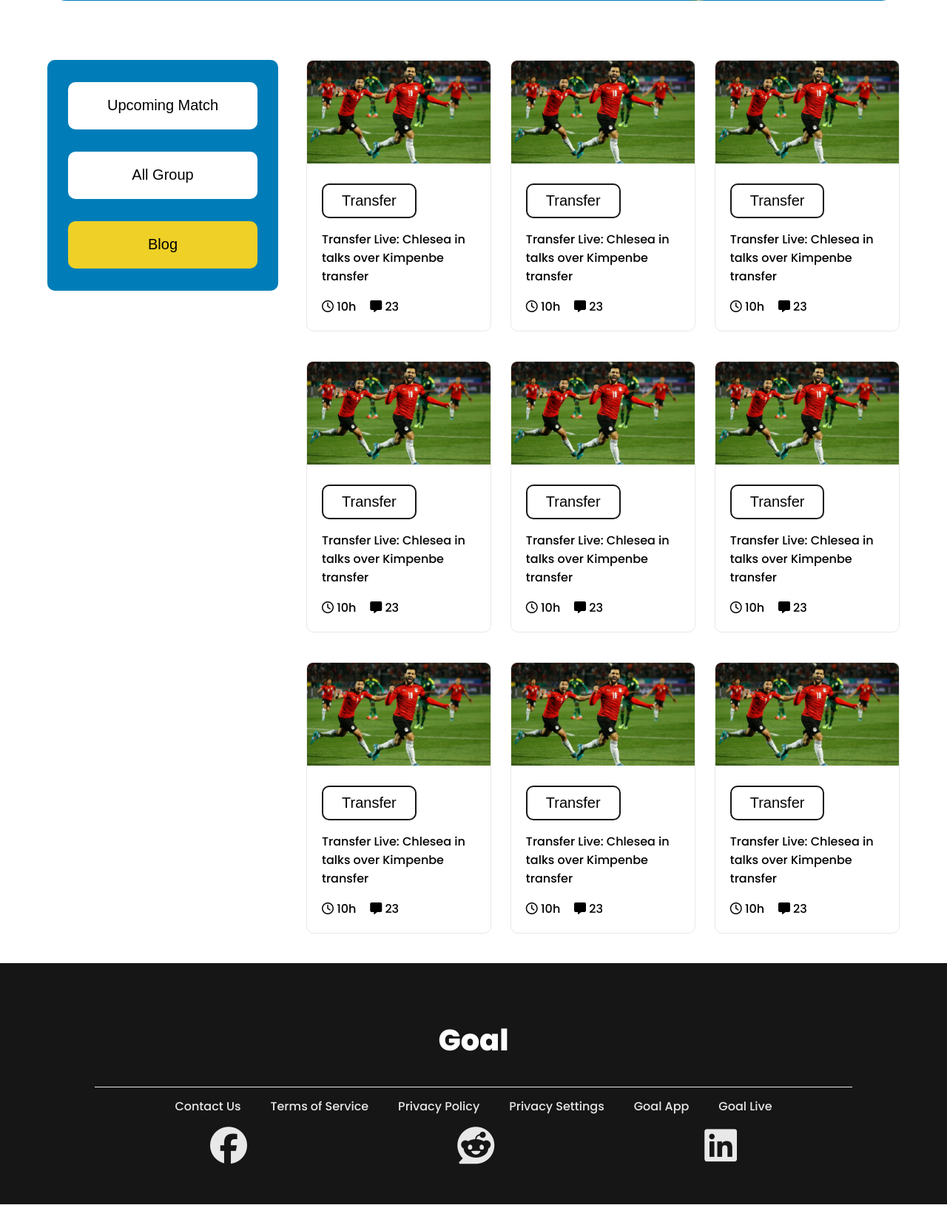
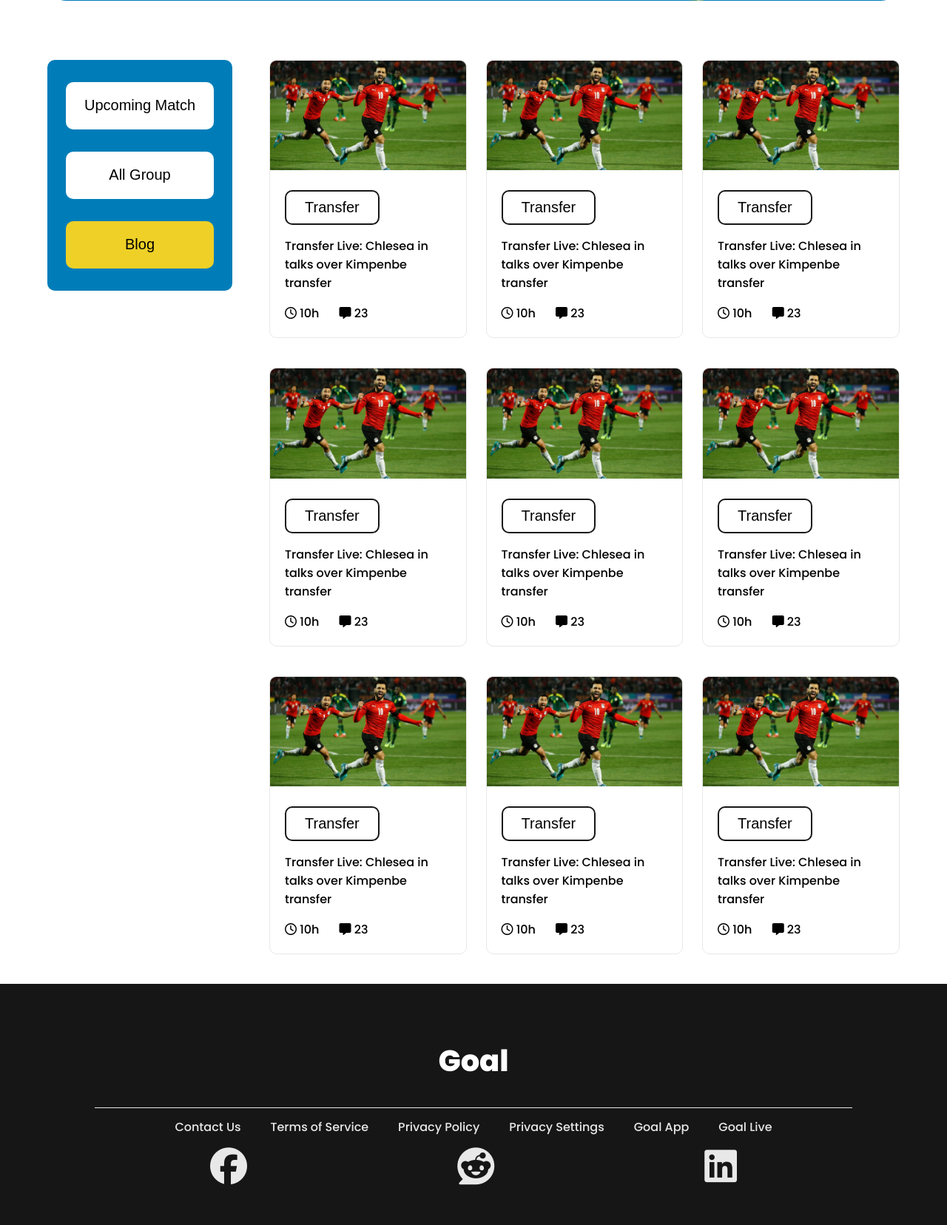
Before and after one commit to Nishikaru/assignment2-programmingHero, a PHP site: page / in a window 1280 px wide. Shown: the part 622-2278 px from the top of the page at 74% size. Before the commit the page ends 2250 px from the top, so only its background shows below. Run offline with PHP 8.4, Linux system fonts and the light colour scheme; some libraries are stand-ins or nearby versions.

Commit message:
some fixes

```diff
--- a/css/style.css
+++ b/css/style.css
@@ -174,12 +174,12 @@
 
 .blog{
     display: grid;
-    grid-template-columns:  350px repeat( 1, 1fr);
+    grid-template-columns:  300px repeat( 1, 1fr);
 
   }
 
   .buttons{
-    width: 312px;
+    width: 250px;
     height: 312px;
     display: flex;
     flex-direction: column;
@@ -192,17 +192,14 @@
     flex-direction: column;
   }
   .buttons button{
-    width: 256px;
+    width: 200px;
     height: 64px;
     border-radius: 10px;
     font-size: 20px;
     border: none;
     background-color: #fff;
   }
-  /* #active-btn{
-    background-color: #eed027 ;
-    color: #000;
-  } */
+
   #active-btn,#act-btn{
     /* background-color: #DD0000;
     color: #fff; */
@@ -262,29 +259,8 @@
     display: none;
   }
 
-  @media screen and (max-width:1130px) and (min-width:769px) {
-    /* .blog{
+  @media screen and (max-width:950px) and (min-width:769px) {
 
-        grid-template-columns: repeat( 1, 1fr);
-
-      }
-    .buttons{
-        width: auto;
-        flex-direction: row;
-        justify-content: space-between;
-        align-items: center;
-        height: auto;
-        padding: 20px;
-    }
-    .buttons button{
-        max-width: 25vw;
-        height: 60px;
-
-
-        border: #E8E8E8 1px solid;
-
-
-      } */
       .card-div{
 
 
```
